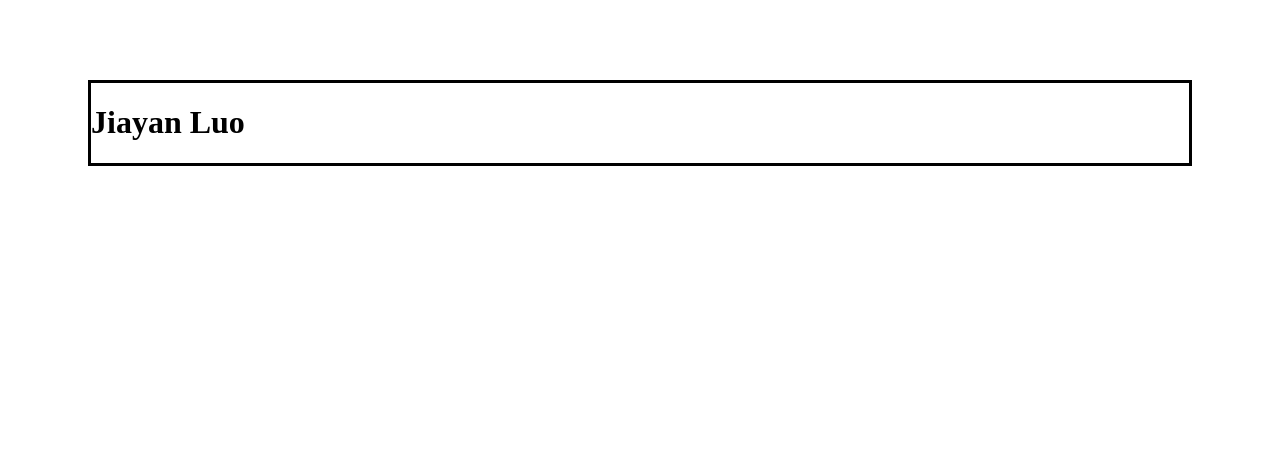
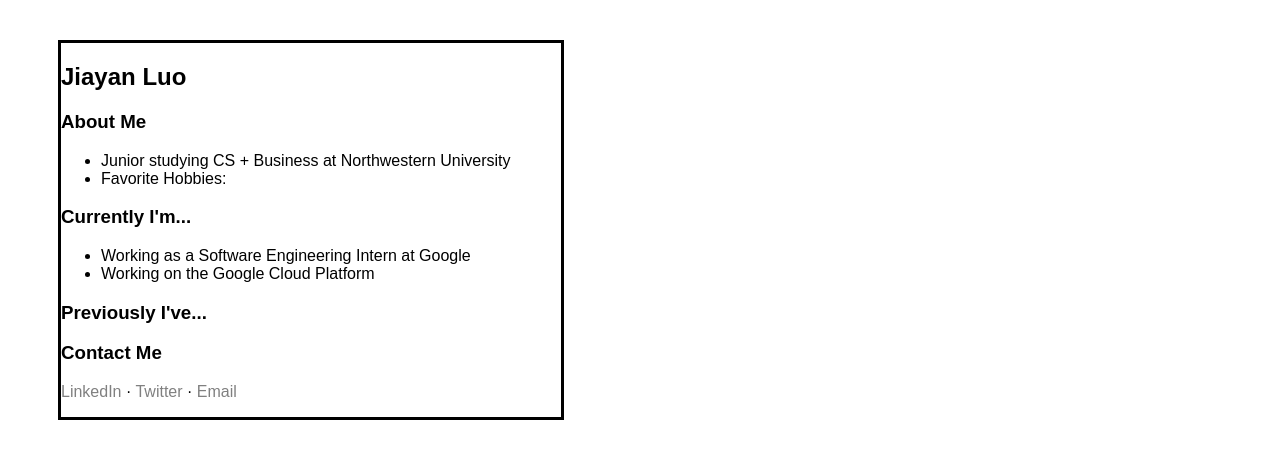
Before and after one commit to JiayanL/JiayanL.github.io, a website: page index.html in a window 1280 px wide. Drawn offline with Linux system fonts and the light colour scheme; a web font is replaced by a local one.

Commit message:
basic boilerplate

```diff
--- a/index.html
+++ b/index.html
@@ -1,16 +1,39 @@
 <!DOCTYPE html>
 <html lang="en">
-  <head>
+
+<head>
     <meta charset="UTF-8">
     <meta name="viewport" content="width=device-width, initial-scale=1.0">
     <meta http-equiv="X-UA-Compatible" content="ie=edge">
-    <title>HTML 5 Boilerplate</title>
+    <title>Jiayan Luo</title>
     <link rel="stylesheet" href="style.css">
-  </head>
+</head>
 
-  <body>
-        <div id="content">
-            <h1>Jiayan Luo</h1>
+<body>
+    <div id="content">
+        <h2>Jiayan Luo</h2>
+        <div id="About">
+            <h3>About Me</h3>
+            <ul>
+                <li>Junior studying CS + Business at Northwestern University</li>
+                <li>Favorite Hobbies: </li>
+            </ul>
         </div>
-  </body>
+        <div id="Currently">
+            <h3>Currently I'm...</h3>
+            <ul>
+                <li>Working as a Software Engineering Intern at Google</li>
+                <li>Working on the Google Cloud Platform</li>
+            </ul>
+        </div>
+        <div id="Previously">
+            <h3>Previously I've...</h3>
+        </div>
+        <div id="Contact">
+            <h3>Contact Me</h3>
+            <p id="contact-row"><a href="#">LinkedIn</a> · <a href="#">Twitter</a> · <a href="#">Email</a></p>
+        </div>
+    </div>
+</body>
+
 </html>
--- a/style.css
+++ b/style.css
@@ -1,5 +1,26 @@
+@import url('http://fonts.cdnfonts.com/css/myriad-pro');
+
+* {
+    font-family: 'Myriad Pro', sans-serif;
+}
+
+h2 h3 {
+    line-height: 80%;
+}
+
 #content {
     border-color: "black";
     border-style: solid;
-    margin: 10vh;
+    margin-left: 50px;
+    margin-top: 40px;
+    width: 500px;
 }
+
+contact-row {
+    color: grey;
+}
+
+a {
+    text-decoration: None;
+    color: grey;
+}
```
Also changed, not shown: assets/IMG_7566.jpg (added).
